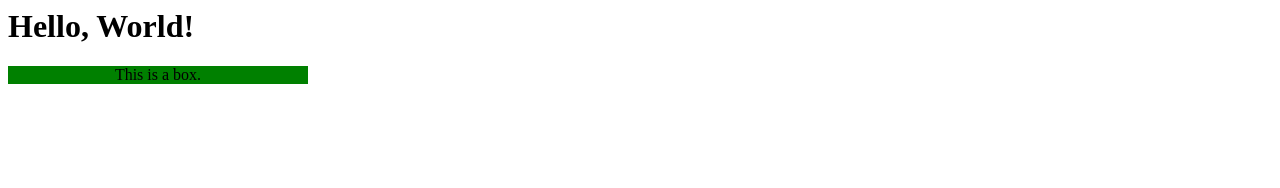
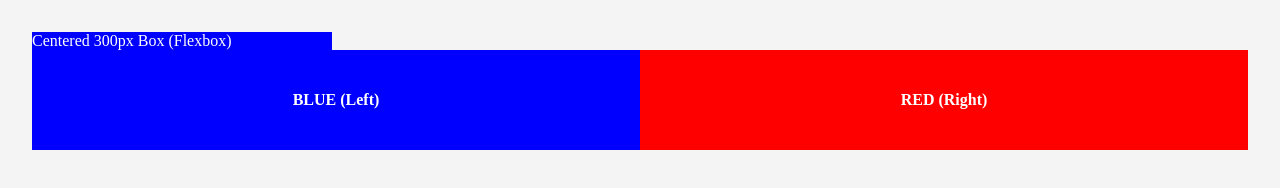
Before and after one commit to NhiNguyenvg/Building_Web_And_Mobile_Fundamental, a plain HTML site: page index.html in a window 1280 px wide. Drawn offline with Linux system fonts and the light colour scheme.

Commit message:
two boxes side by side, each 100px high, the left one is blue, the right one is red

```diff
--- a/index.html
+++ b/index.html
@@ -1,13 +1,27 @@
-<html>
-    <head>
-        <link rel="stylesheet" href="style.css">
-    </head>
-    <body>
-        <h1>
-            Hello, World!
-        </h1>
+<!DOCTYPE html>
+<html lang="en">
+<head>
+    <meta charset="UTF-8">
+    <meta name="viewport" content="width=device-width, initial-scale=1.0">
+    <title>Inline-Block Layout</title>
+    <link rel="stylesheet" href="style.css">
+</head>
+<body>
+
+    <!-- Previous centered box -->
+    <section class="container">
         <div class="box">
-            This is a box.
+            Centered 300px Box (Flexbox)
         </div>
-    </body>
+    </section>
+
+    <!-- NEW: Inline-block side-by-side boxes -->
+    <section class="inline-section">
+        <div class="inline-container">
+            <div class="box-left">BLUE (Left)</div>
+            <div class="box-right">RED (Right)</div>
+        </div>
+    </section>
+
+</body>
 </html>
--- a/style.css
+++ b/style.css
@@ -1,7 +1,28 @@
-.box {
-    background-color: green;
-    width: 300px;
+/* Reset */
+* { margin:0; padding:0; box-sizing:border-box; }
+
+body { padding:2rem; background:#f4f4f4; }
+
+.box{
+    width:300px;
     justify-content: center;
     align-items: center;
-    text-align: center;
+    background-color: blue;
+    color: white;
 }
+/* Side-by-side boxes */
+.inline-container {
+    font-size:0;               /* Remove inline-block whitespace */
+}
+.box-left, .box-right {
+    display:inline-block;
+    width:50%;                 /* 50% width each */
+    height:100px;              /* Fixed height */
+    font-size:1rem;            /* Restore font size */
+    line-height:100px;         /* Vertical center */
+    text-align:center;
+    color:#fff;
+    font-weight:bold;
+}
+.box-left  { background:blue; }
+.box-right { background:red; }
```
